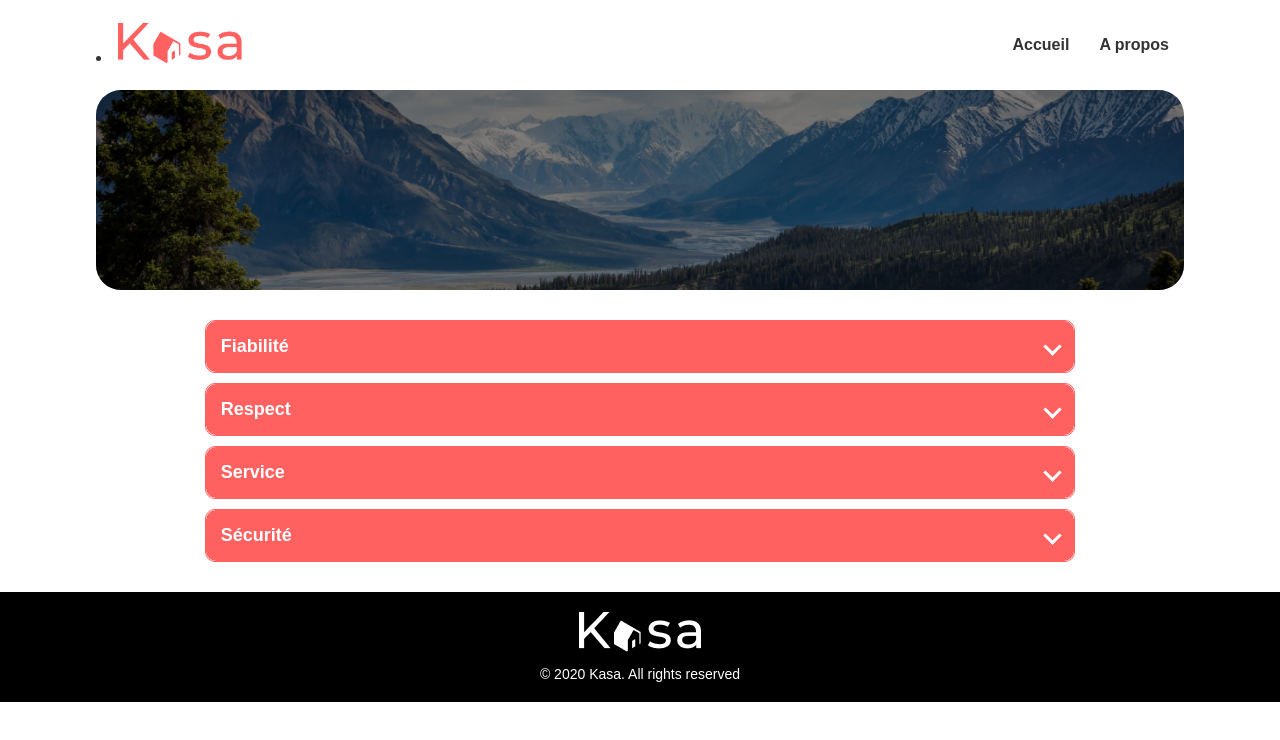
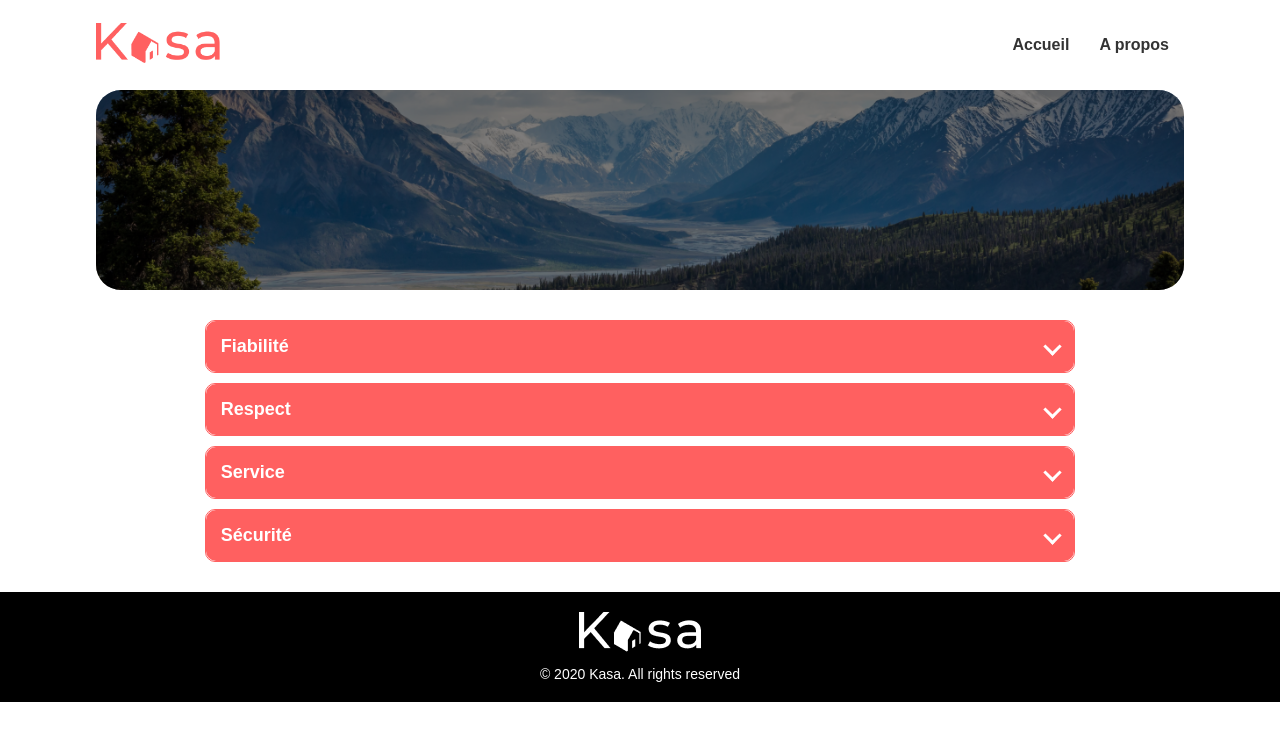
Before and after one commit to LeoLabarthe/kasa, a React (Create React App) app: page /about in a window 1280 px wide. Shown: the top 740 px of the page. Built offline with nearby package versions, Linux system fonts and the light colour scheme.

Commit message:
final commit

```diff
--- a/src/style/header.scss
+++ b/src/style/header.scss
@@ -5,6 +5,10 @@
   width: 85%;
   padding: 20px;
   background: white;
+
+  li{
+    list-style-type: none;
+  }
 
   &.header-housing-detail {
     max-width: 1240px;
--- a/src/style/housingDetail.scss
+++ b/src/style/housingDetail.scss
@@ -22,6 +22,7 @@
     border-radius: 10px;
     overflow: hidden;
     margin-bottom: 10px;
+    background-color: #FFECEC;
 
     .accordion-button {
       width: 100%;
@@ -68,6 +69,8 @@
 
     &.active .accordion-content {
       display: block;
+      min-height: 80px;
+      max-height: 1000px;
     }
   }
 
```
